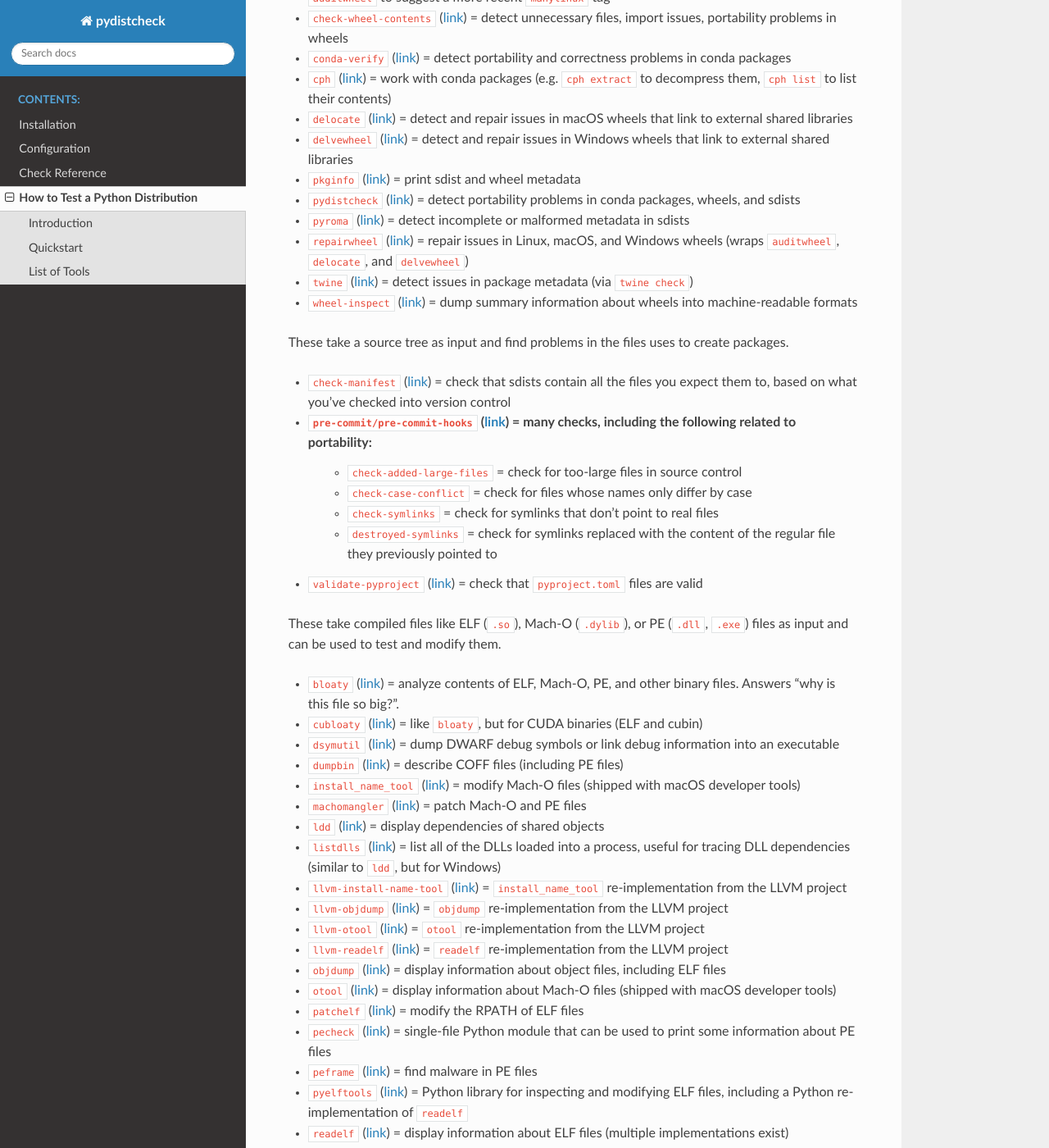
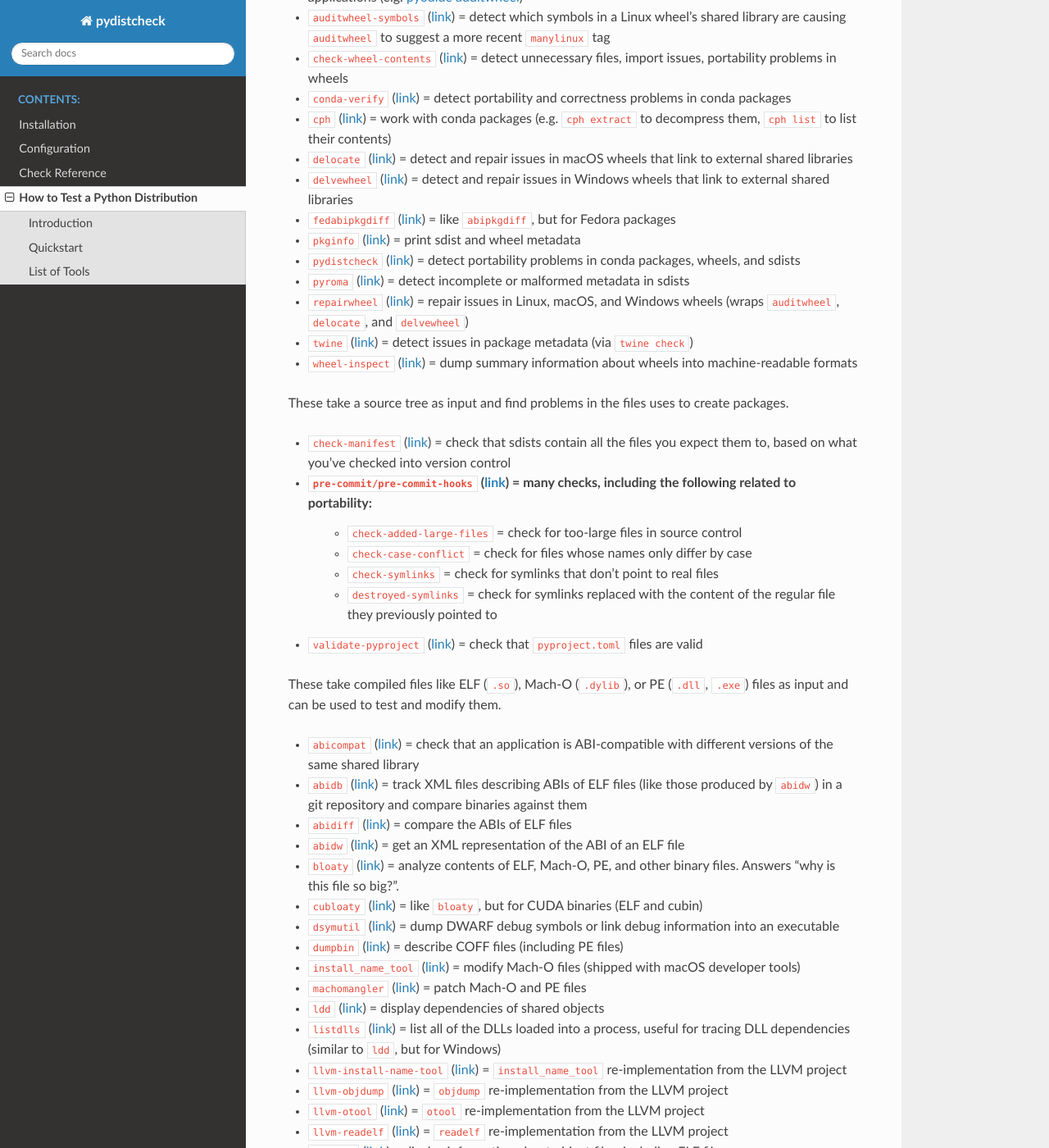
Before and after one commit to jameslamb/pydistcheck, a Sphinx documentation site: the page built from docs/how-to-test-a-python-distribution.rst, in a window 1280 px wide and 1400 px high, scrolled down 2834 px. Shown: the whole window at 82% size. Built offline with Sphinx 7.4.7 and the Read the Docs theme 3.1.0, drawn with Linux system fonts in a browser that asks for light colours; some of the changed text lies outside the part shown.

Commit message:
add ABIGAIL tools to the list of package-checking tools (#350)

```diff
--- a/docs/how-to-test-a-python-distribution.rst
+++ b/docs/how-to-test-a-python-distribution.rst
@@ -125,6 +125,7 @@
 The following open-source tools take packages as input, and can be used to detect (and in some cases repair) a wide range of Python packaging issues.
 
 * ``abi3audit`` (`link <https://github.com/pypa/abi3audit>`__) = detect ABI incompatibilities in wheels with CPython extensions
+* ``abipkgdiff`` (`link <https://sourceware.org/libabigail/manual/abipkgdiff.html>`__) = like ``abidiff``, but for comparing all ELF files found in two packages (Debs, RPMs, or tar files)
 * ``auditwheel`` (`link <https://github.com/pypa/auditwheel>`__) = detect and repair issues in Linux wheels that link to external shared libraries
 * ``auditwheel-emscripten`` (`link <https://github.com/ryanking13/auditwheel-emscripten>`__) = like ``auditwheel``, but focused on Python-in-a-web-browser applications (e.g. `pyodide auditwheel`_)
 * ``auditwheel-symbols`` (`link <https://github.com/messense/auditwheel-symbols>`__) = detect which symbols in a Linux wheel's shared library are causing ``auditwheel`` to suggest a more recent ``manylinux`` tag
@@ -133,6 +134,7 @@
 * ``cph`` (`link <https://github.com/conda/conda-package-handling>`__) = work with conda packages (e.g. ``cph extract`` to decompress them, ``cph list`` to list their contents)
 * ``delocate`` (`link <https://github.com/matthew-brett/delocate>`__) = detect and repair issues in macOS wheels that link to external shared libraries
 * ``delvewheel`` (`link <https://github.com/adang1345/delvewheel>`__) = detect and repair issues in Windows wheels that link to external shared libraries
+* ``fedabipkgdiff`` (`link <https://sourceware.org/libabigail/manual/fedabipkgdiff.html>`__) = like ``abipkgdiff``, but for Fedora packages
 * ``pkginfo`` (`link <https://pythonhosted.org/pkginfo>`__) = print sdist and wheel metadata
 * ``pydistcheck`` (`link <https://github.com/jameslamb/pydistcheck>`__) = detect portability problems in conda packages, wheels, and sdists
 * ``pyroma`` (`link <https://github.com/regebro/pyroma>`__) = detect incomplete or malformed metadata in sdists
@@ -152,6 +154,10 @@
 
 These take compiled files like ELF (``.so``), Mach-O (``.dylib``), or PE (``.dll``, ``.exe``) files as input and can be used to test and modify them.
 
+* ``abicompat`` (`link <https://sourceware.org/libabigail/manual/abicompat.html>`__) = check that an application is ABI-compatible with different versions of the same shared library
+* ``abidb`` (`link <https://sourceware.org/libabigail/manual/abidb.html>`__) = track XML files describing ABIs of ELF files (like those produced by ``abidw``) in a git repository and compare binaries against them
+* ``abidiff`` (`link <https://sourceware.org/libabigail/manual/abidiff.html>`__) = compare the ABIs of ELF files
+* ``abidw`` (`link <https://sourceware.org/libabigail/manual/abidw.html>`__) = get an XML representation of the ABI of an ELF file
 * ``bloaty`` (`link <https://github.com/google/bloaty>`__) = analyze contents of ELF, Mach-O, PE, and other binary files. Answers "why is this file so big?".
 * ``cubloaty`` (`link <https://github.com/flashinfer-ai/cubloaty>`__) = like ``bloaty``, but for CUDA binaries (ELF and cubin)
 * ``dsymutil`` (`link <https://llvm.org/docs/CommandGuide/dsymutil.html>`__) = dump DWARF debug symbols or link debug information into an executable
```
Also changed, not shown: .pre-commit-config.yaml.
